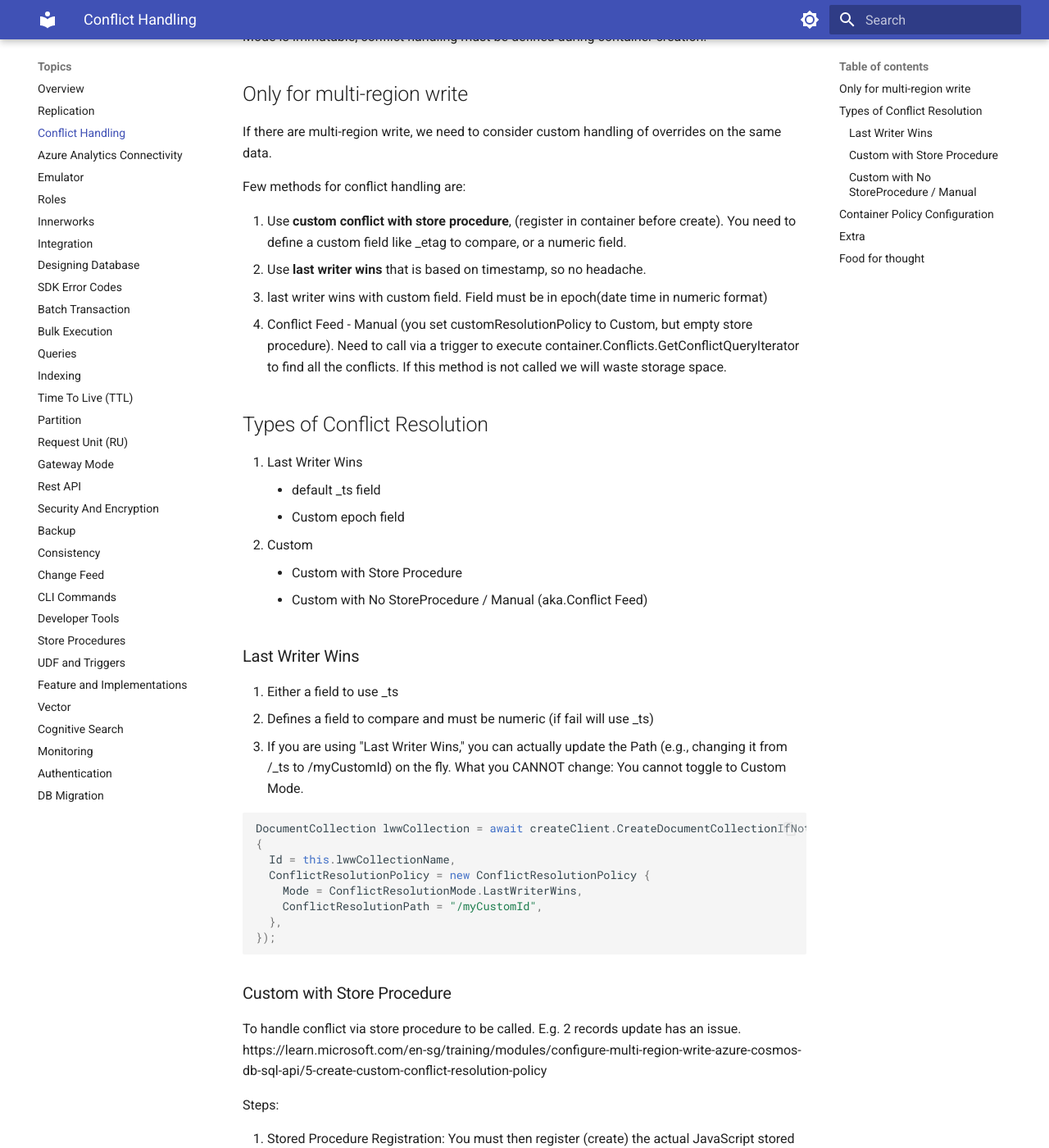
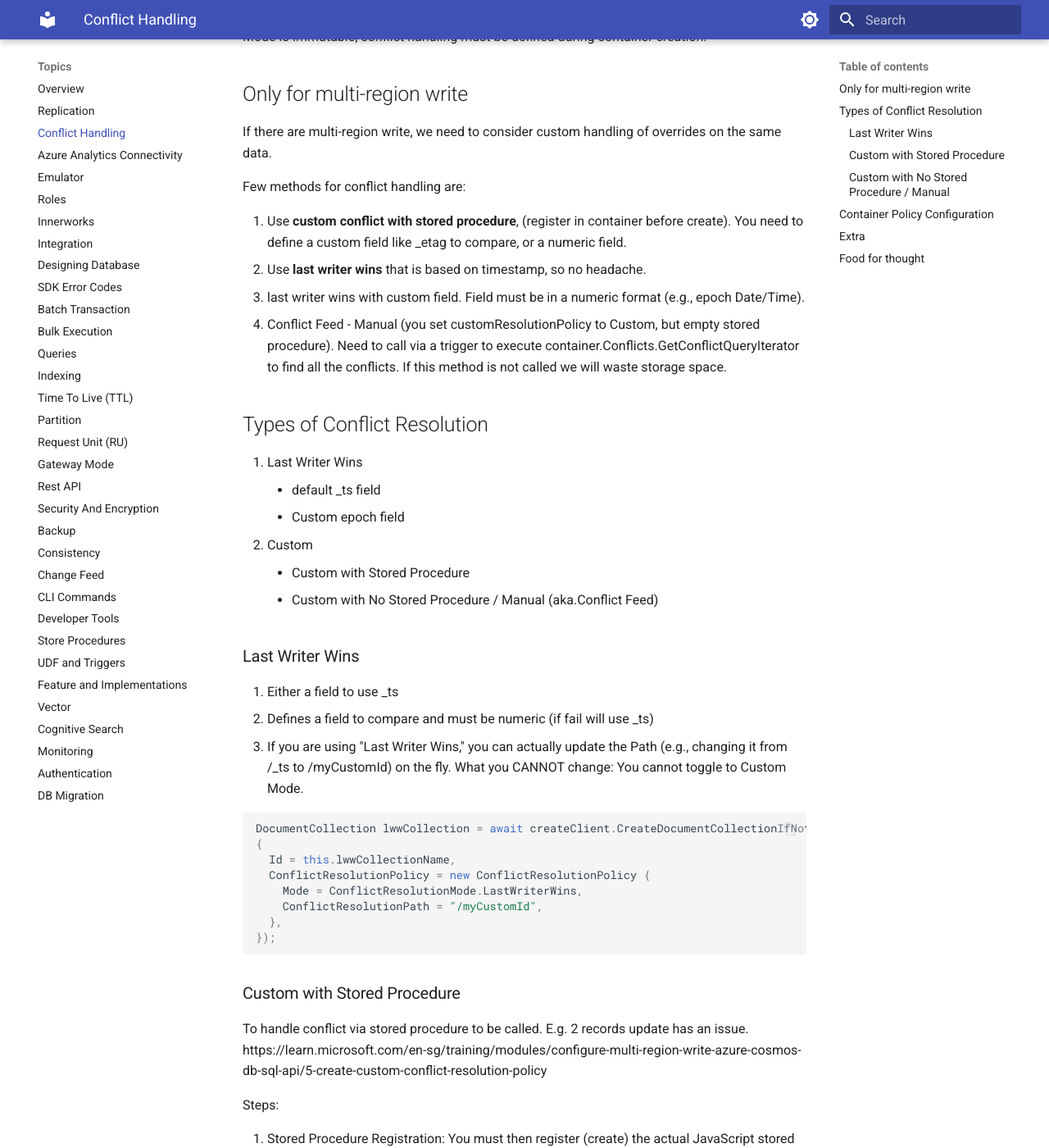
Before and after one commit to yoonghan/Azure-Cosmos-DB-DP-420, an MkDocs documentation site: the page built from docs/4. Conflict_Handling.md, in a window 1280 px wide and 1400 px high, scrolled down 196 px. Shown: the whole window at 82% size. Built offline with MkDocs 1.6.1 and Material for MkDocs 9.7.7, drawn with Linux system fonts in a browser that asks for light colours; some of the changed text lies outside the part shown.

Commit message:
Correct typo and inconsistency with AI.

````diff
--- a/docs/4. Conflict_Handling.md
+++ b/docs/4. Conflict_Handling.md
@@ -7,10 +7,10 @@
 
 Few methods for conflict handling are:
 
-1. Use **custom conflict with store procedure**, (register in container before create). You need to define a custom field like _etag to compare, or a numeric field.
+1. Use **custom conflict with stored procedure**, (register in container before create). You need to define a custom field like _etag to compare, or a numeric field.
 2. Use **last writer wins** that is based on timestamp, so no headache.
-3. last writer wins with custom field. Field must be in epoch(date time in numeric format)
-4. Conflict Feed - Manual (you set customResolutionPolicy to Custom, but empty store procedure). Need to call via a trigger to execute container.Conflicts.GetConflictQueryIterator to find all the conflicts. If this method is not called we will waste storage space.
+3. last writer wins with custom field. Field must be in a numeric format (e.g., epoch Date/Time).
+4. Conflict Feed - Manual (you set customResolutionPolicy to Custom, but empty stored procedure). Need to call via a trigger to execute container.Conflicts.GetConflictQueryIterator to find all the conflicts. If this method is not called we will waste storage space.
 
 ## Types of Conflict Resolution
 
@@ -18,8 +18,8 @@
     - default _ts field
     - Custom epoch field
 2. Custom
-    - Custom with Store Procedure
-    - Custom with No StoreProcedure / Manual (aka.Conflict Feed)
+    - Custom with Stored Procedure
+    - Custom with No Stored Procedure / Manual (aka.Conflict Feed)
 
 ### Last Writer Wins
 
@@ -40,9 +40,9 @@
 
 ```
 
-### Custom with Store Procedure
+### Custom with Stored Procedure
 
-To handle conflict via store procedure to be called. E.g. 2 records update has an issue.
+To handle conflict via stored procedure to be called. E.g. 2 records update has an issue.
 https://learn.microsoft.com/en-sg/training/modules/configure-multi-region-write-azure-cosmos-db-sql-api/5-create-custom-conflict-resolution-policy
 
 Steps:
@@ -72,11 +72,11 @@
 Container container = database.CreateContainerIfNotExistsAsync(properties);
 ```
 
-### Custom with No StoreProcedure / Manual
+### Custom with No Stored Procedure / Manual
 
 1. Writes and stores into "conflict feed", that needs to be manually read.
 2. Consumes storage and RU and stores "invisible" in another conflict feed tab. It handles restarts and needs to be manually cleared.
-3. Last Writer Wins with _etag executes first. In so, in consistent data do happen; conflict handling are done much later with feed.
+3. Last Writer Wins with _etag executes first. As a result, inconsistent data can occur before the feed is processed.
 4. Conflict data has to be MANUALLY deleted.
 
 Feature | Conflict Feed | Regular Container
````
Also changed, not shown: GEMINI.md (+1 -0 lines), docs/5. Analytics_Connectivity.md (+1 -1 lines), docs/7. CosmosDB_Roles.md (+7 -4 lines), docs/8. InnerWorks.md (+3 -3 lines).
